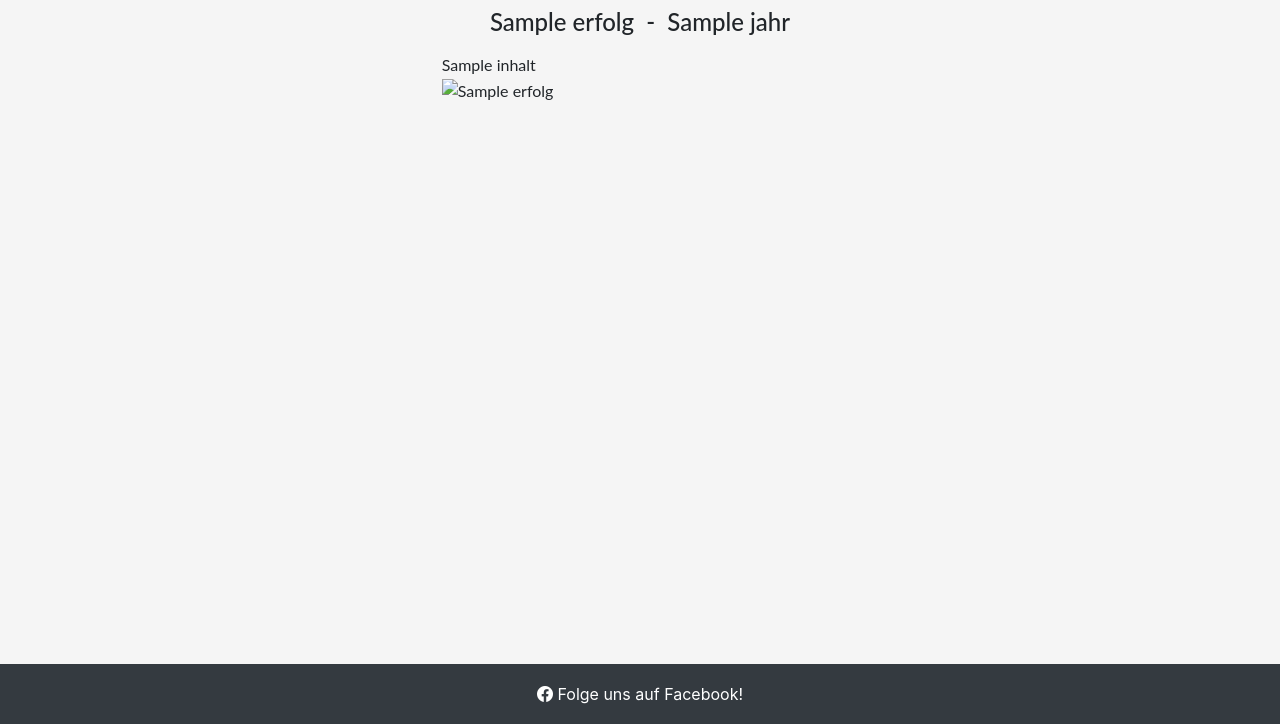
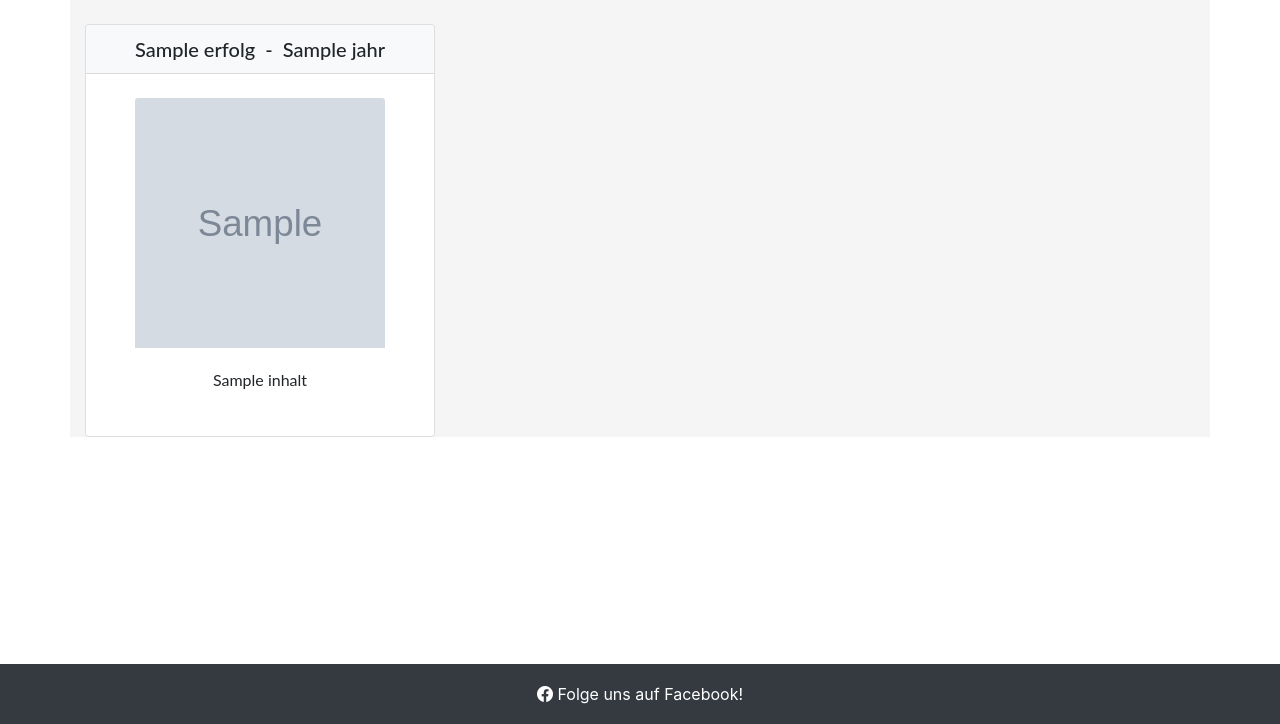
Before and after one commit to VladaAlek/schulverein_lankwitz, a Django app: template erfolge/templates/erfolge/erfolge.html in a window 1280 px wide. Shown: the part 76-800 px from the top of the page. Run offline with Django 5.2, Linux system fonts and the light colour scheme; the template is opened without the code that fills it: most values are stand-ins (such as "Sample title", 1, 10 or a date in 2020); grey boxes marked "Sample" are stand-in pictures; some libraries are stand-ins or nearby versions.

Commit message:
style: erfolge template

```diff
--- a/erfolge/static/erfolge/css/erfolge.css
+++ b/erfolge/static/erfolge/css/erfolge.css
@@ -2,7 +2,40 @@ html, body {
     height: 100%;
   }
 
-  main {
+main {
     background-image: none !important;
+  }
+
+  .container {
     background-color: whitesmoke !important;
+    width: 90%;
   }
+
+
+
+  .img-container {
+    display: flex;
+    flex-direction: column;
+    justify-content: center;
+    align-items: center;
+}
+
+.img-title {
+    background-color: rgb(238, 233, 233);
+    display: flex;
+    flex-direction: row;
+    justify-content: center;
+    align-items: center;
+  }
+
+  .img-container {
+    display: flex;
+    justify-content: center;
+    align-items: center;
+  }
+
+  .img-style {
+  width: 250px;
+  height: 250px;
+  object-fit: cover;
+}
--- a/erfolge/templates/erfolge/erfolge.html
+++ b/erfolge/templates/erfolge/erfolge.html
@@ -7,20 +7,23 @@
 
 
 {% block content %}
-    {% for erfolg  in erfolge %}
-    <div class="col-12 col-md-6 col-lg-4 container-fluid img-container">
-        <div class="date-div my-2">
-            <div class="img-title text-center mb-3">
-            <h4>{{ erfolg.title }} &nbsp;-&nbsp; {{ erfolg.jahr }}</h4>
+<div class="container">
+  <div class="row">
+    {% for erfolg in erfolge %}
+    <div class="col-12 col-md-6 col-lg-4 mb-4">
+      <div class="card h-100 text-center mt-4">
+        <div class="card-header bg-light mb-4">
+          <h5 class="mb-0">{{ erfolg.title }} &nbsp;-&nbsp; {{ erfolg.jahr }}</h5>
         </div>
-        <div>{{ erfolg.inhalt }}</div>
-        <img class="img-style" src="{{ erfolg.url }}" alt="{{ erfolg.title }}">
-
-
+        <div class="img-container">
+            <img class="card-img-top img-style" src="{{ erfolg.image.url }}" alt="{{ erfolg.title }}">
+        </div>
+        <div class="card-body">
+          <p class="card-text">{{ erfolg.inhalt }}</p>
+        </div>
+      </div>
     </div>
-
     {% endfor %}
+  </div>
 </div>
-
-
 {% endblock %}
```
Also changed, not shown: media/erfolge/Dejanov_stan_2.jpg (added), media/erfolge/Dejanov_stan_9.jpg (added), media/erfolge/Dejanov_stan_9_XLQrkdH.jpg (added).
